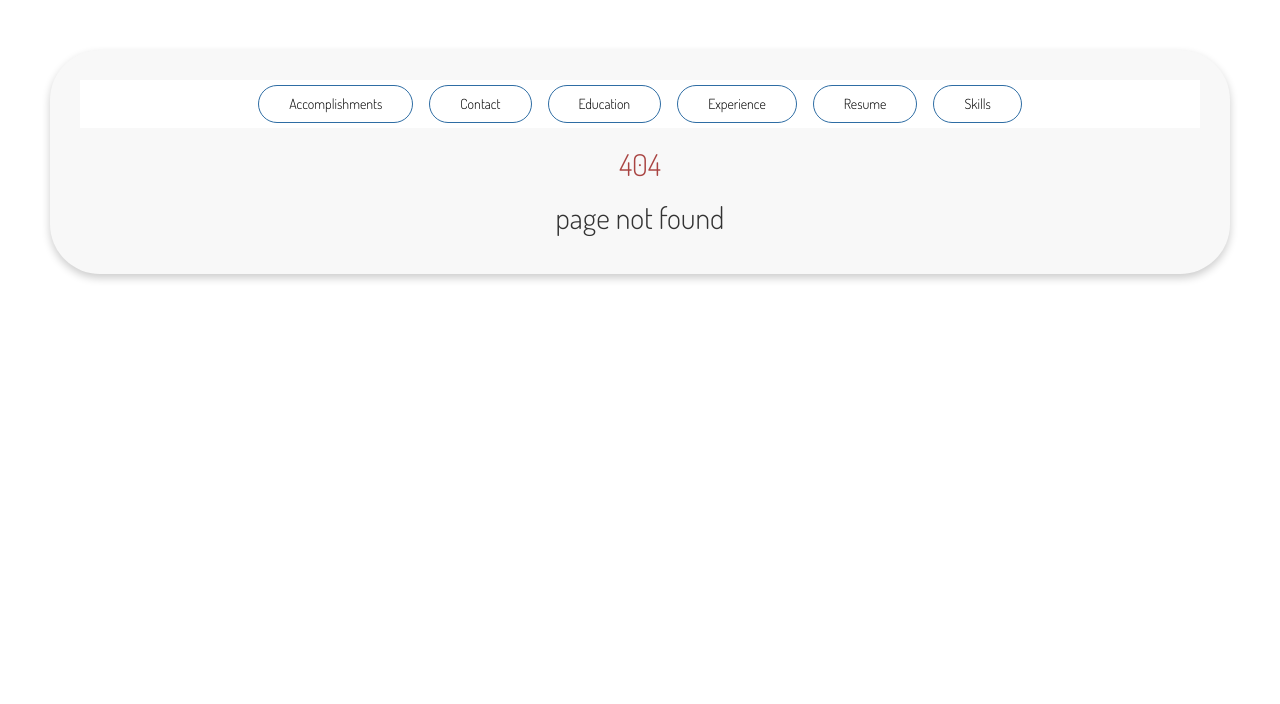
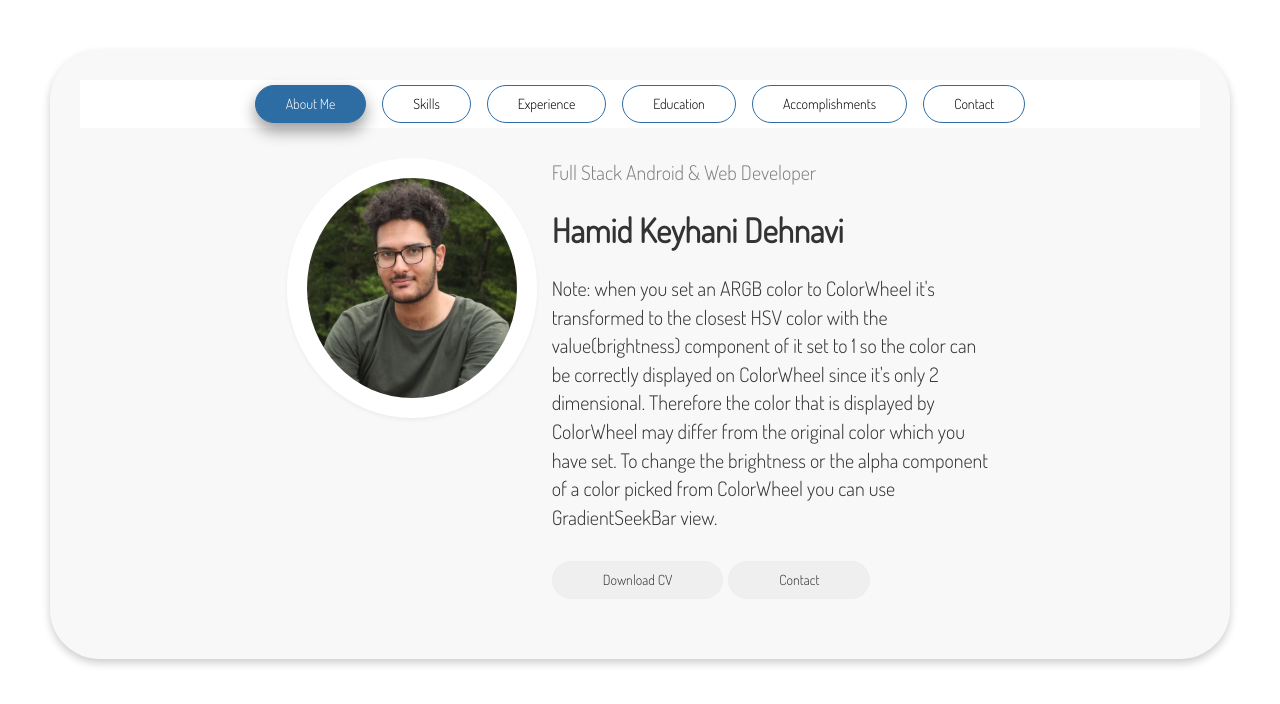
Before and after one commit to hamidkeyhani/mycv, a Vue app: page /aboutMe in a window 1280 px wide. Before the commit this address had no page. Shown: the top 704 px of the page. Built offline with nearby package versions, Linux system fonts and the light colour scheme.

Commit message:
sort header items

```diff
--- /dev/null
+++ b/src/components/aboutMe/aboutMe.vue
@@ -0,0 +1,15 @@
+<template src="./aboutMe.html"></template>
+<style scoped src="./aboutMe.css"></style>
+<script>
+export default {
+name: "aboutMe",
+  data() {
+    return {
+
+    }
+  },
+  methods: {
+
+  }
+}
+</script>
--- a/src/components/header/header.html
+++ b/src/components/header/header.html
@@ -1,9 +1,9 @@
 
 <div class="my-header">
+    <router-link to="/aboutMe">About Me</router-link>
+    <router-link to="/skills">Skills</router-link>
+    <router-link to="/experience">Experience</router-link>
+    <router-link to="/education">Education</router-link>
     <router-link to="/accomplishments">Accomplishments</router-link>
     <router-link to="/contact">Contact</router-link>
-    <router-link to="/education">Education</router-link>
-    <router-link to="/experience">Experience</router-link>
-    <router-link to="/resume">Resume</router-link>
-    <router-link to="/skills">Skills</router-link>
 </div>
--- a/src/components/resume/Resume.vue
+++ /dev/null
@@ -1,15 +0,0 @@
-<template src="./Resume.html"></template>
-<style scoped src="./Resume.css"></style>
-<script>
-export default {
-name: "Resume",
-  data() {
-    return {
-
-    }
-  },
-  methods: {
-
-  }
-}
-</script>
--- a/src/router/index.js
+++ b/src/router/index.js
@@ -7,7 +7,7 @@ import Accomplishments from "@/components/accomplishments/Accomplishments";
 import Contact from "@/components/contact/Contact";
 import Education from "@/components/education/Education";
 import Experience from "@/components/experience/Experience";
-import Resume from "@/components/resume/Resume";
+import aboutMe from "@/components/aboutMe/aboutMe";
 import Skills from "@/components/skills/Skills";
 
 Vue.use(VueRouter)
@@ -15,12 +15,12 @@ Vue.use(VueRouter)
 const routes = [
   {
     path: '/',
-    redirect: Resume
+    redirect: aboutMe
   },
   {
-    path: '/resume',
-    name: 'Resume',
-    component: Resume
+    path: '/aboutMe',
+    name: 'aboutMe',
+    component: aboutMe
   },
   {
     path: '/experience',
```
Also changed, not shown: src/components/aboutMe/aboutMe.css (renamed from src/components/resume/Resume.css), src/components/aboutMe/aboutMe.html (renamed from src/components/resume/Resume.html).
